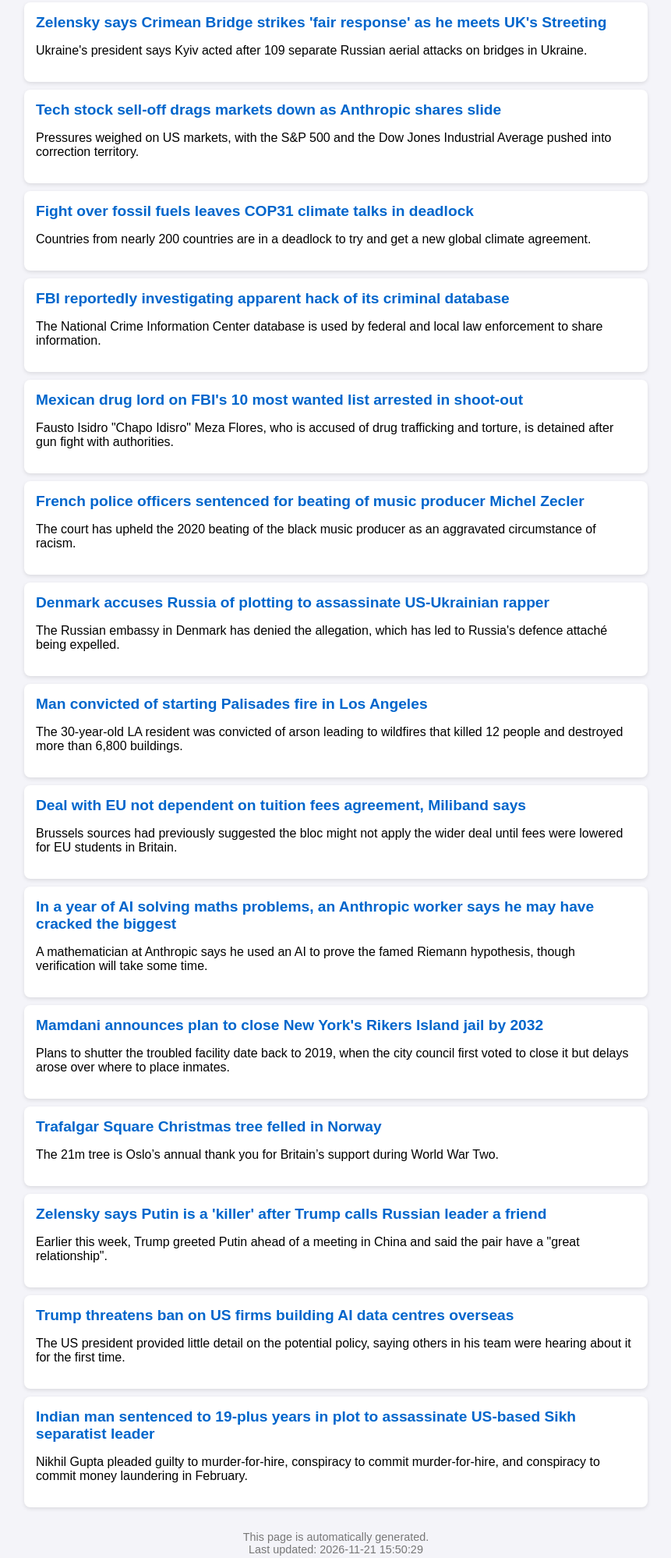
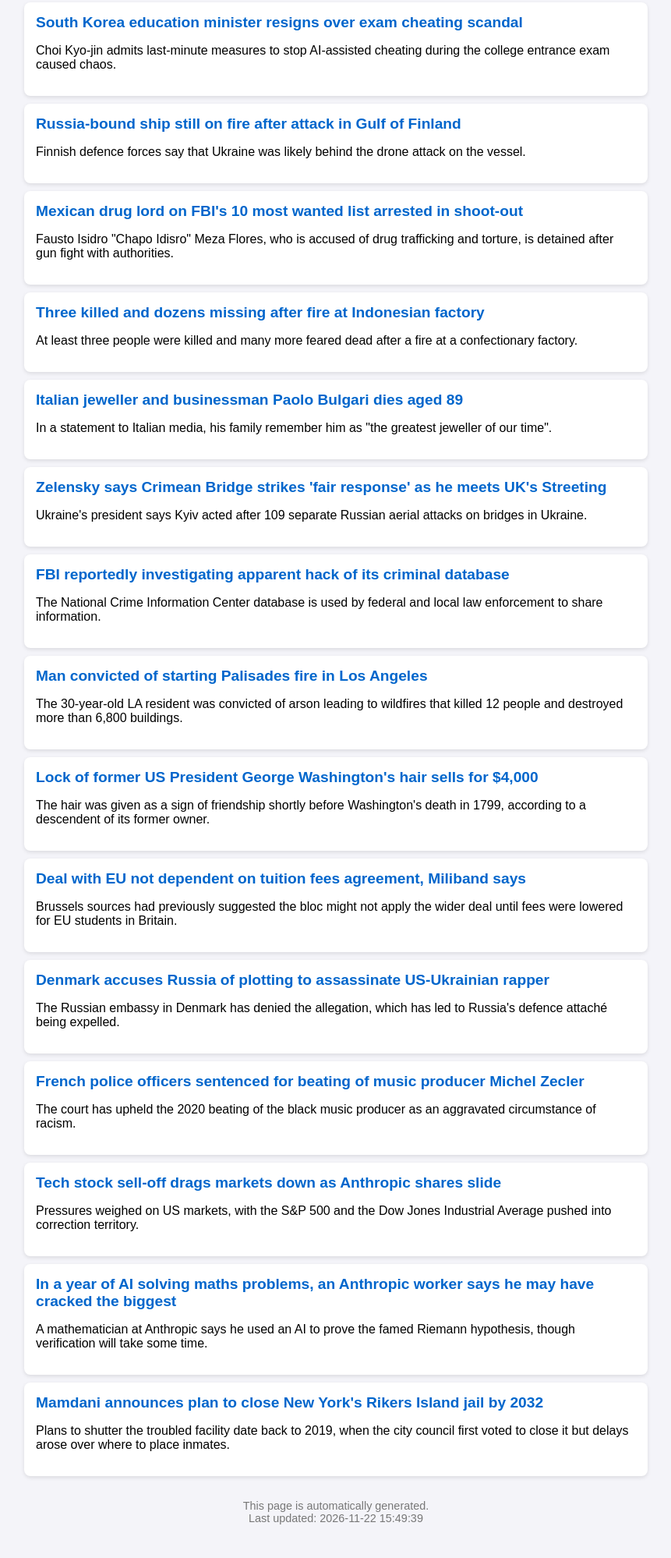
Before and after one commit to Gourabgh/news, a plain HTML site: page index.html in a window 1280 px wide. Shown: the part 98-2096 px from the top of the page at 78% size, without its empty margins (209-1070 px from the left). Drawn offline with Linux system fonts and the light colour scheme.

Commit message:
🤖 Auto-update latest news

```diff
--- a/index.html
+++ b/index.html
@@ -18,18 +18,33 @@
     <h1>🌍 Daily World News</h1>
 
     <div class="news-item">
-        <a href="https://www.bbc.co.uk/news/articles/c6wy0qj7w5zqo?at_medium=RSS&at_campaign=rss" target="_blank">Zelensky says Crimean Bridge strikes 'fair response' as he meets UK's Streeting</a>
-        <p>Ukraine's president says Kyiv acted after 109 separate Russian aerial attacks on bridges in Ukraine.</p>
+        <a href="https://www.bbc.co.uk/news/articles/cw3dgk29d37no?at_medium=RSS&at_campaign=rss" target="_blank">South Korea education minister resigns over exam cheating scandal</a>
+        <p>Choi Kyo-jin admits last-minute measures to stop AI-assisted cheating during the college entrance exam caused chaos.</p>
     </div>
 
     <div class="news-item">
-        <a href="https://www.bbc.co.uk/news/articles/c6808ym10vzgo?at_medium=RSS&at_campaign=rss" target="_blank">Tech stock sell-off drags markets down as Anthropic shares slide</a>
-        <p>Pressures weighed on US markets, with the S&P 500 and the Dow Jones Industrial Average pushed into correction territory.</p>
+        <a href="https://www.bbc.co.uk/news/articles/cj752ddve27ko?at_medium=RSS&at_campaign=rss" target="_blank">Russia-bound ship still on fire after attack in Gulf of Finland</a>
+        <p>Finnish defence forces say that Ukraine was likely behind the drone attack on the vessel.</p>
     </div>
 
     <div class="news-item">
-        <a href="https://www.bbc.co.uk/news/articles/c6ly5w40eg07o?at_medium=RSS&at_campaign=rss" target="_blank">Fight over fossil fuels leaves COP31 climate talks in deadlock</a>
-        <p>Countries from nearly 200 countries are in a deadlock to try and get a new global climate agreement.</p>
+        <a href="https://www.bbc.co.uk/news/articles/ckz749ey0r75o?at_medium=RSS&at_campaign=rss" target="_blank">Mexican drug lord on FBI's 10 most wanted list arrested in shoot-out</a>
+        <p>Fausto Isidro "Chapo Idisro" Meza Flores, who is accused of drug trafficking and torture, is detained after gun fight with authorities.</p>
+    </div>
+
+    <div class="news-item">
+        <a href="https://www.bbc.co.uk/news/articles/cw8dvg5pgm0eo?at_medium=RSS&at_campaign=rss" target="_blank">Three killed and dozens missing after fire at Indonesian factory</a>
+        <p>At least three people were killed and many more feared dead after a fire at a confectionary factory.</p>
+    </div>
+
+    <div class="news-item">
+        <a href="https://www.bbc.co.uk/news/articles/c8e39qk5vrpdo?at_medium=RSS&at_campaign=rss" target="_blank">Italian jeweller and businessman Paolo Bulgari dies aged 89</a>
+        <p>In a statement to Italian media, his family remember him as "the greatest jeweller of our time".</p>
+    </div>
+
+    <div class="news-item">
+        <a href="https://www.bbc.co.uk/news/articles/c6wy0qj7w5zqo?at_medium=RSS&at_campaign=rss" target="_blank">Zelensky says Crimean Bridge strikes 'fair response' as he meets UK's Streeting</a>
+        <p>Ukraine's president says Kyiv acted after 109 separate Russian aerial attacks on bridges in Ukraine.</p>
     </div>
 
     <div class="news-item">
@@ -38,8 +53,23 @@
     </div>
 
     <div class="news-item">
-        <a href="https://www.bbc.co.uk/news/articles/ckz749ey0r75o?at_medium=RSS&at_campaign=rss" target="_blank">Mexican drug lord on FBI's 10 most wanted list arrested in shoot-out</a>
-        <p>Fausto Isidro "Chapo Idisro" Meza Flores, who is accused of drug trafficking and torture, is detained after gun fight with authorities.</p>
+        <a href="https://www.bbc.co.uk/news/articles/c64gn0gy8rj3o?at_medium=RSS&at_campaign=rss" target="_blank">Man convicted of starting Palisades fire in Los Angeles</a>
+        <p>The 30-year-old LA resident was convicted of arson leading to wildfires that killed 12 people and destroyed more than 6,800 buildings.</p>
+    </div>
+
+    <div class="news-item">
+        <a href="https://www.bbc.co.uk/news/articles/cwe9k23dpz0do?at_medium=RSS&at_campaign=rss" target="_blank">Lock of former US President George Washington's hair sells for $4,000</a>
+        <p>The hair was given as a sign of friendship shortly before Washington's death in 1799, according to a descendent of its former owner.</p>
+    </div>
+
+    <div class="news-item">
+        <a href="https://www.bbc.co.uk/news/articles/cm9w9p4geke8o?at_medium=RSS&at_campaign=rss" target="_blank">Deal with EU not dependent on tuition fees agreement, Miliband says</a>
+        <p>Brussels sources had previously suggested the bloc might not apply the wider deal until fees were lowered for EU students in Britain.</p>
+    </div>
+
+    <div class="news-item">
+        <a href="https://www.bbc.co.uk/news/articles/cmde1lj4yjxno?at_medium=RSS&at_campaign=rss" target="_blank">Denmark accuses Russia of plotting to assassinate US-Ukrainian rapper</a>
+        <p>The Russian embassy in Denmark has denied the allegation, which has led to Russia's defence attaché being expelled.</p>
     </div>
 
     <div class="news-item">
@@ -48,18 +78,8 @@
     </div>
 
     <div class="news-item">
-        <a href="https://www.bbc.co.uk/news/articles/cmde1lj4yjxno?at_medium=RSS&at_campaign=rss" target="_blank">Denmark accuses Russia of plotting to assassinate US-Ukrainian rapper</a>
-        <p>The Russian embassy in Denmark has denied the allegation, which has led to Russia's defence attaché being expelled.</p>
-    </div>
-
-    <div class="news-item">
-        <a href="https://www.bbc.co.uk/news/articles/c64gn0gy8rj3o?at_medium=RSS&at_campaign=rss" target="_blank">Man convicted of starting Palisades fire in Los Angeles</a>
-        <p>The 30-year-old LA resident was convicted of arson leading to wildfires that killed 12 people and destroyed more than 6,800 buildings.</p>
-    </div>
-
-    <div class="news-item">
-        <a href="https://www.bbc.co.uk/news/articles/cm9w9p4geke8o?at_medium=RSS&at_campaign=rss" target="_blank">Deal with EU not dependent on tuition fees agreement, Miliband says</a>
-        <p>Brussels sources had previously suggested the bloc might not apply the wider deal until fees were lowered for EU students in Britain.</p>
+        <a href="https://www.bbc.co.uk/news/articles/c6808ym10vzgo?at_medium=RSS&at_campaign=rss" target="_blank">Tech stock sell-off drags markets down as Anthropic shares slide</a>
+        <p>Pressures weighed on US markets, with the S&P 500 and the Dow Jones Industrial Average pushed into correction territory.</p>
     </div>
 
     <div class="news-item">
@@ -72,28 +92,8 @@
         <p>Plans to shutter the troubled facility date back to 2019, when the city council first voted to close it but delays arose over where to place inmates.</p>
     </div>
 
-    <div class="news-item">
-        <a href="https://www.bbc.co.uk/news/articles/cx8dv4327dnpo?at_medium=RSS&at_campaign=rss" target="_blank">Trafalgar Square Christmas tree felled in Norway</a>
-        <p>The 21m tree is Oslo’s annual thank you for Britain’s support during World War Two.</p>
-    </div>
-
-    <div class="news-item">
-        <a href="https://www.bbc.co.uk/news/articles/cxnv4zvmdy0jo?at_medium=RSS&at_campaign=rss" target="_blank">Zelensky says Putin is a 'killer' after Trump calls Russian leader a friend</a>
-        <p>Earlier this week, Trump greeted Putin ahead of a meeting in China and said the pair have a "great relationship".</p>
-    </div>
-
-    <div class="news-item">
-        <a href="https://www.bbc.co.uk/news/articles/cmde1lw9y54ko?at_medium=RSS&at_campaign=rss" target="_blank">Trump threatens ban on US firms building AI data centres overseas</a>
-        <p>The US president provided little detail on the potential policy, saying others in his team were hearing about it for the first time.</p>
-    </div>
-
-    <div class="news-item">
-        <a href="https://www.bbc.co.uk/news/articles/cq702ez8d4lwo?at_medium=RSS&at_campaign=rss" target="_blank">Indian man sentenced to 19-plus years in plot to assassinate US-based Sikh separatist leader</a>
-        <p>Nikhil Gupta pleaded guilty to murder-for-hire, conspiracy to commit murder-for-hire, and conspiracy to commit money laundering in February.</p>
-    </div>
-
     <div class="footer">
-        <p>This page is automatically generated.<br>Last updated: 2026-11-21 15:50:29</p>
+        <p>This page is automatically generated.<br>Last updated: 2026-11-22 15:49:39</p>
     </div>
 </body>
 </html>
```
